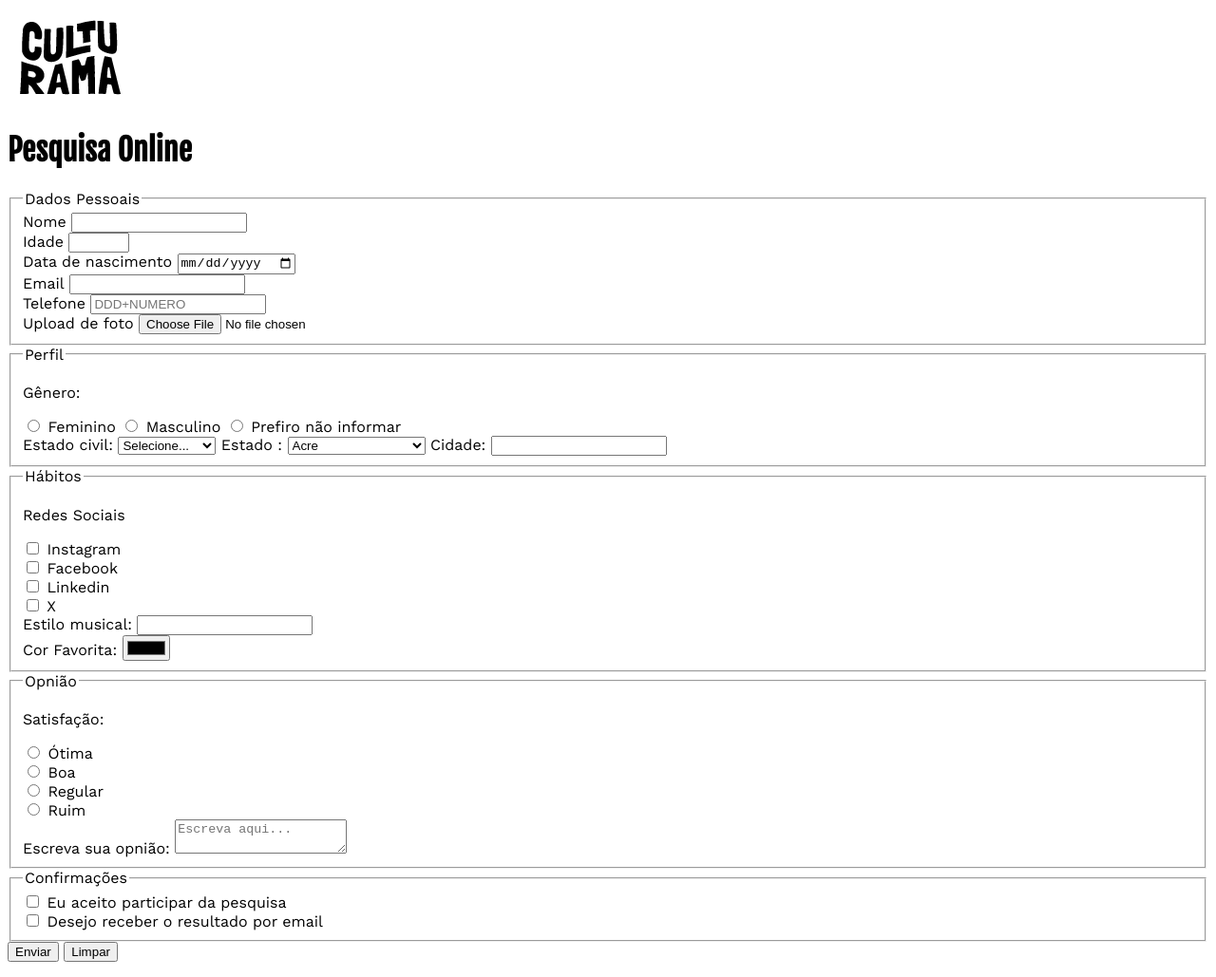
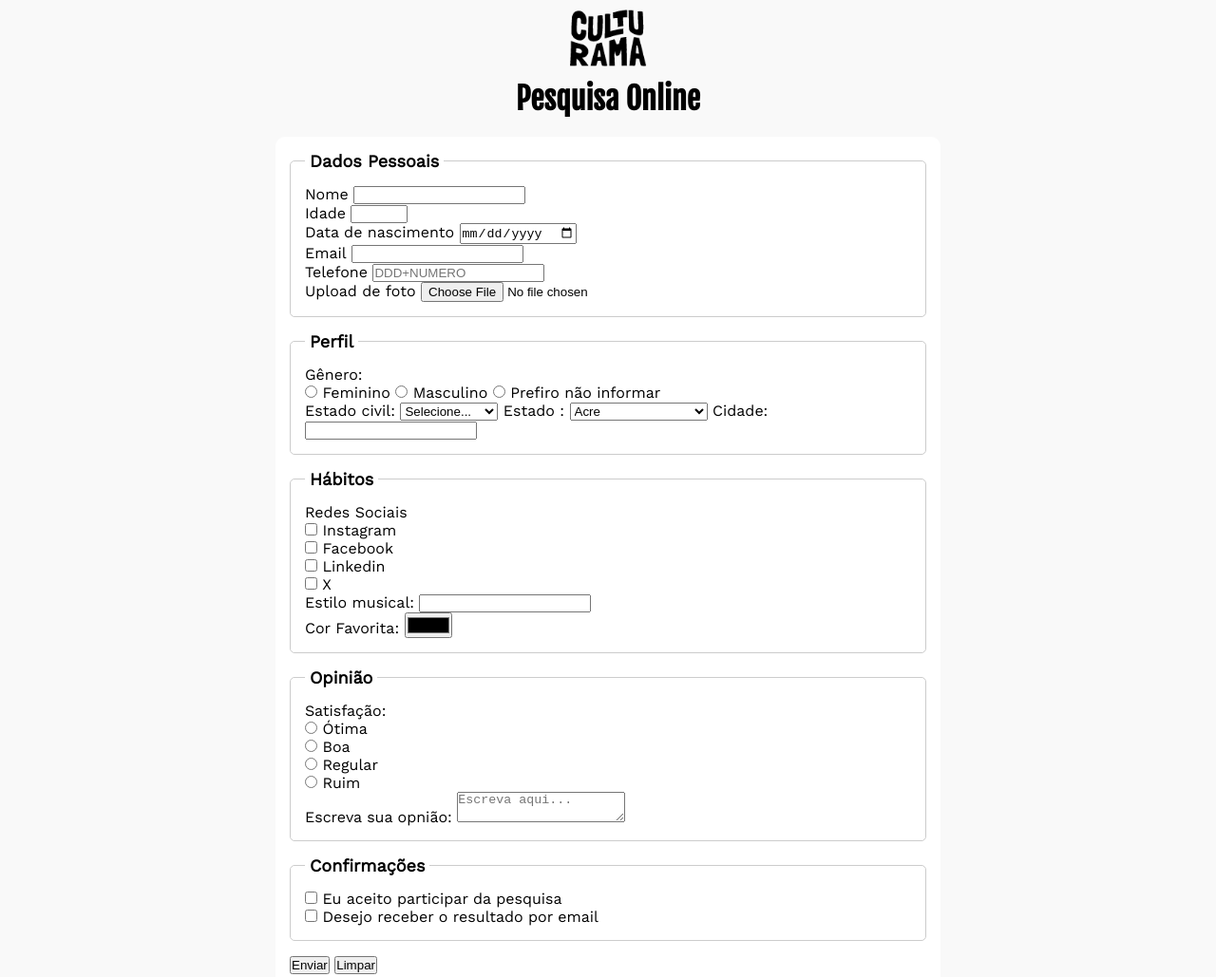
Before and after one commit to MatheusdoRosario/pesquisa-culturama, a plain HTML site: page index.html in a window 1280 px wide. Shown: the whole page at 95% size. Drawn offline with nearby package versions, Linux system fonts and the light colour scheme.

Commit message:
Adiciona os estilo iniciais do formulario no style.css

```diff
--- a/css/style.css
+++ b/css/style.css
@@ -1,7 +1,48 @@
+* {
+    margin: 0;
+    padding: 0;
+    box-sizing: border-box;
+}
+
 body{
     font-family: "Work Sans", "sans serif";
+    background-color: #f9f9f9;
+}
+
+main{
+    width: 100%;
+    max-width: 700px;
+    margin: 0 auto;
+}
+
+header{
+    text-align: center;
+    margin-bottom: 20px;
+}
+
+img{
+    width: 100px;
 }
 
 h1 {
     font-family: "Fjalla One", "sans-serif";
 }
+
+form{
+    background-color: #ffffff;
+    padding: 15px;
+    border-radius: 10px;
+}
+
+fieldset{
+    padding: 15px;
+    border: 1px solid #cccccc;
+    border-radius: 5px;
+    margin-bottom: 15px;
+}
+
+legend{
+    font-weight: bold;
+    font-size: 18px;
+    padding: 0 5px;
+}
--- a/index.html
+++ b/index.html
@@ -12,7 +12,8 @@
     <title>Pesquisa Culturama</title>
 </head>
 <body>
-    <header>
+    <main>
+            <header>
         <img src="img/logo-culturama.png" alt="logo culturama">
         <h1>Pesquisa Online</h1>
     </header>
@@ -127,7 +128,7 @@
             </fieldset>
 
             <fieldset>
-                <legend>Opnião</legend>
+                <legend>Opinião</legend>
 
                 <p>Satisfação:</p>
                 <input id="otima" type="radio" name="userOpinion" value="Otima">
@@ -164,6 +165,8 @@
 
         </form>
     </section>
+    </main>
+
 
 </body>
 </html>
```
